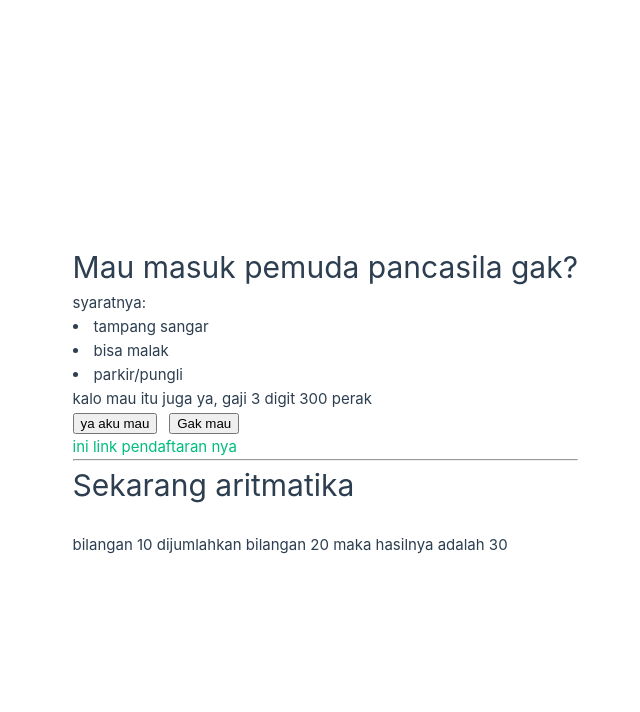
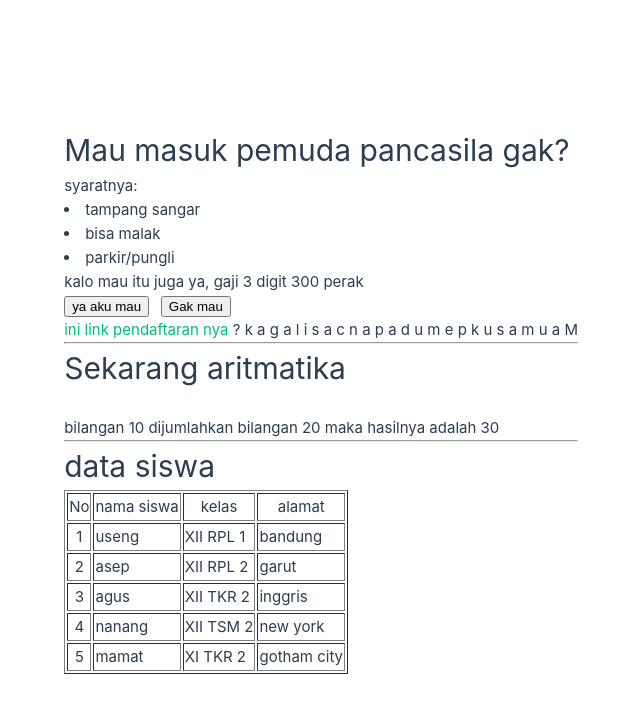
Before and after one commit to muhammaddaffafauzan/belajar-vue, a Vue app: page / in a window 1280 px wide. Shown: the top 712 px of the page, without its empty margins (62-702 px from the left). Built offline with nearby package versions, Linux system fonts and the light colour scheme.

Commit message:
baru update

```diff
--- a/src/App.vue
+++ b/src/App.vue
@@ -13,6 +13,35 @@
 let a = 10;
 let b = 20;
 let c = a + b;
+// pengulangan
+let number = 1;
+let data = [
+  {
+    nama: 'useng',
+   kelas: 'XII RPL 1',
+   alamat: 'bandung'
+  },
+  {
+   nama: 'asep',
+   kelas: 'XII RPL 2' ,
+   alamat: 'garut'
+  },
+  {
+   nama: 'agus',
+   kelas: 'XII TKR 2' ,
+   alamat: 'inggris'
+  },
+  {
+   nama: 'nanang',
+   kelas: 'XII TSM 2' ,
+   alamat: 'new york'
+  },
+  {
+   nama: 'mamat',
+   kelas: 'XI TKR 2' ,
+   alamat: 'gotham city'
+  },
+]
 </script>
 <template>
 <div>
@@ -24,9 +53,27 @@
  <p v-if="seen">kalo mau itu juga ya, gaji 3 digit 300 perak</p>
  <button :disabled="isButtonDisabled" onclick="alert('SELAMAT ANDA MASUK PEMUDA PANCASILA :)')">ya aku mau</button>&ensp;
  <button :disabled="isButtonDisabled" onclick="confirm('gamau tau kamu harus masuk aku maksa nih!!')">Gak mau</button><br>
- <a :href="url">ini link pendaftaran nya</a><hr>
+ <a :href="url">ini link pendaftaran nya</a>
+ {{ msg.split('').reverse().join(' ')
+}}<hr>
  <h1>{{ art }}</h1>
 <br> bilangan {{ a }} dijumlahkan bilangan {{ b }} maka hasilnya adalah {{ c }}
 </form>
+<hr>
+<h1>data siswa</h1>
+<table border="1" >
+  <tr>
+    <th>No</th>
+    <th>nama siswa</th>
+    <th>kelas</th>
+    <th>alamat</th>
+  </tr>
+  <tr v-for ="siswa in data">
+  <th>{{ number++ }}</th>
+  <td> {{ siswa.nama }} </td>
+  <td>{{ siswa.kelas }}</td>
+  <td>{{ siswa.alamat }}</td>
+  </tr>
+</table>
 </div>
 </template>
```
